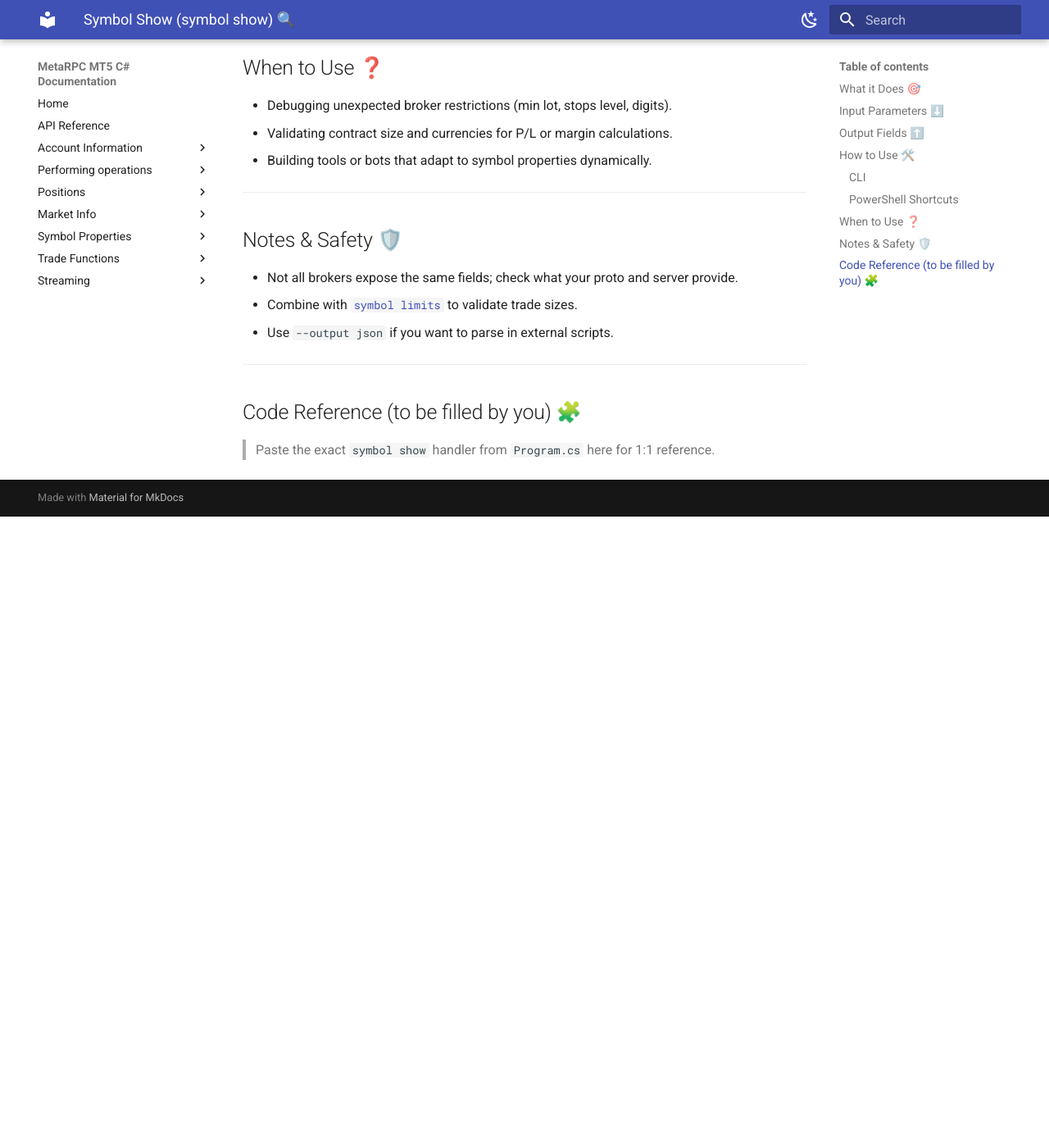
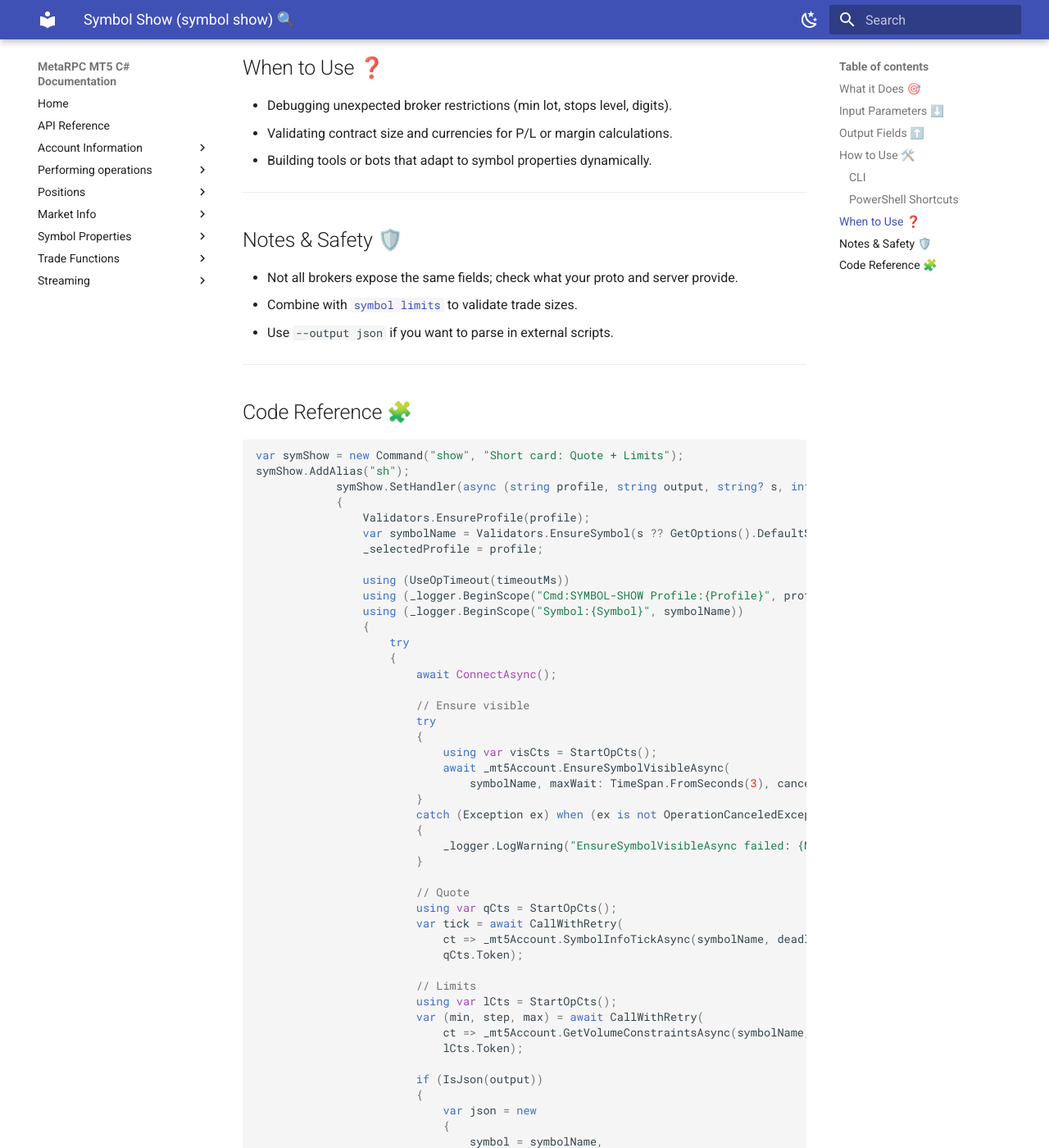
Before and after one commit to MetaRPC/CSharpMT5, an MkDocs documentation site: the page built from docs/Market_Data/Symbol.md, in a window 1280 px wide and 1400 px high, scrolled down 2072 px. Shown: the whole window at 82% size. Built offline with MkDocs 1.6.1 and Material for MkDocs 9.7.7, drawn with Linux system fonts in a browser that asks for light colours; before the commit the page ends 2702 px from its top, so only the background shows below that; some of the changed text lies outside the part shown.

Commit message:
Update Symbol.md

````diff
--- a/docs/Market_Data/Symbol.md
+++ b/docs/Market_Data/Symbol.md
@@ -85,6 +85,83 @@ sh      # expands to: mt5 symbol show -p demo -s EURUSD --timeout-ms 90000
 
 ---
 
-## Code Reference (to be filled by you) 🧩
+## Code Reference 🧩
 
-> Paste the exact `symbol show` handler from `Program.cs` here for 1:1 reference.
+```csharp
+var symShow = new Command("show", "Short card: Quote + Limits");
+symShow.AddAlias("sh");
+            symShow.SetHandler(async (string profile, string output, string? s, int timeoutMs) =>
+            {
+                Validators.EnsureProfile(profile);
+                var symbolName = Validators.EnsureSymbol(s ?? GetOptions().DefaultSymbol);
+                _selectedProfile = profile;
+
+                using (UseOpTimeout(timeoutMs))
+                using (_logger.BeginScope("Cmd:SYMBOL-SHOW Profile:{Profile}", profile))
+                using (_logger.BeginScope("Symbol:{Symbol}", symbolName))
+                {
+                    try
+                    {
+                        await ConnectAsync();
+
+                        // Ensure visible
+                        try
+                        {
+                            using var visCts = StartOpCts();
+                            await _mt5Account.EnsureSymbolVisibleAsync(
+                                symbolName, maxWait: TimeSpan.FromSeconds(3), cancellationToken: visCts.Token);
+                        }
+                        catch (Exception ex) when (ex is not OperationCanceledException)
+                        {
+                            _logger.LogWarning("EnsureSymbolVisibleAsync failed: {Msg}", ex.Message);
+                        }
+
+                        // Quote
+                        using var qCts = StartOpCts();
+                        var tick = await CallWithRetry(
+                            ct => _mt5Account.SymbolInfoTickAsync(symbolName, deadline: null, cancellationToken: ct),
+                            qCts.Token);
+
+                        // Limits
+                        using var lCts = StartOpCts();
+                        var (min, step, max) = await CallWithRetry(
+                            ct => _mt5Account.GetVolumeConstraintsAsync(symbolName, deadline: null, cancellationToken: ct),
+                            lCts.Token);
+
+                        if (IsJson(output))
+                        {
+                            var json = new
+                            {
+                                symbol = symbolName,
+                                quote = new { tick.Bid, tick.Ask, tick.Time },
+                                volume = new { min, step, max }
+                            };
+                            Console.WriteLine(ToJson(json));
+                        }
+                        else
+                        {
+                            Console.WriteLine($"{symbolName}:");
+                            Console.WriteLine($"  Quote: Bid={tick.Bid} Ask={tick.Ask} Time={tick.Time}");
+                            Console.WriteLine($"  Volume: min={min} step={step} max={max}");
+                        }
+                    }
+                    catch (Exception ex)
+                    {
+                        ErrorPrinter.Print(_logger, ex, IsDetailed());
+                        Environment.ExitCode = 1;
+                    }
+                    finally
+                    {
+                        try { await _mt5Account.DisconnectAsync(); } catch { /* ignore */ }
+                    }
+                }
+            }, profileOpt, outputOpt, symbolOpt, timeoutOpt);
+            symShow.AddOption(profileOpt);
+            symShow.AddOption(symbolOpt);
+            symShow.AddOption(outputOpt);
+            symShow.AddOption(timeoutOpt);
+            symbol.AddCommand(symShow);
+
+            // register the group
+            root.AddCommand(symbol);
+```
````
